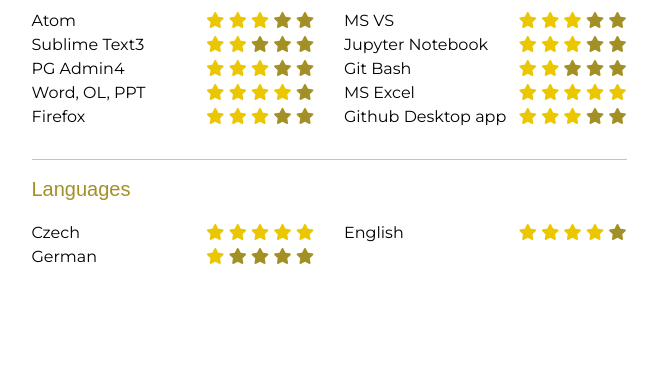
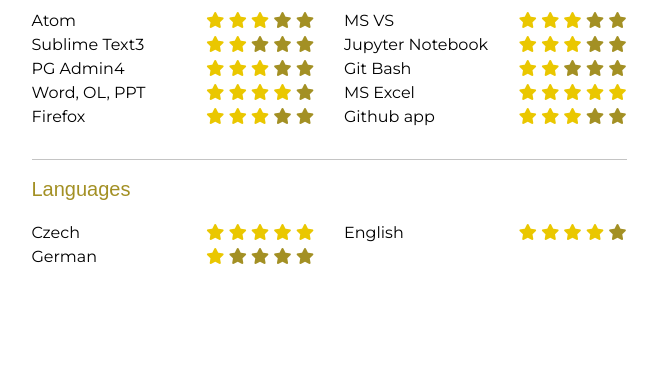
Before and after one commit to TomRichtr/my_personal_website, a Django app: page /abilities/ in a window 1280 px wide. Shown: the part 417-800 px from the top of the page, without its empty margins (311-969 px from the left). Run offline with Django 3.2, Linux system fonts and the light colour scheme; some libraries are stand-ins or nearby versions; some web fonts are replaced.

Commit message:
Update _tools.html

```diff
--- a/templates/abilities/_tools.html
+++ b/templates/abilities/_tools.html
@@ -104,7 +104,7 @@
     </div>
   </div>
   <div class="col-sm-6 rating-container githubapp d-flex justify-content-between">
-    <div class="skill-name-container">Github Desktop app</div>
+    <div class="skill-name-container">Github app</div>
     <div class="">
       <span class="fa fa-star checked"></span>
       <span class="fa fa-star checked"></span>
```
